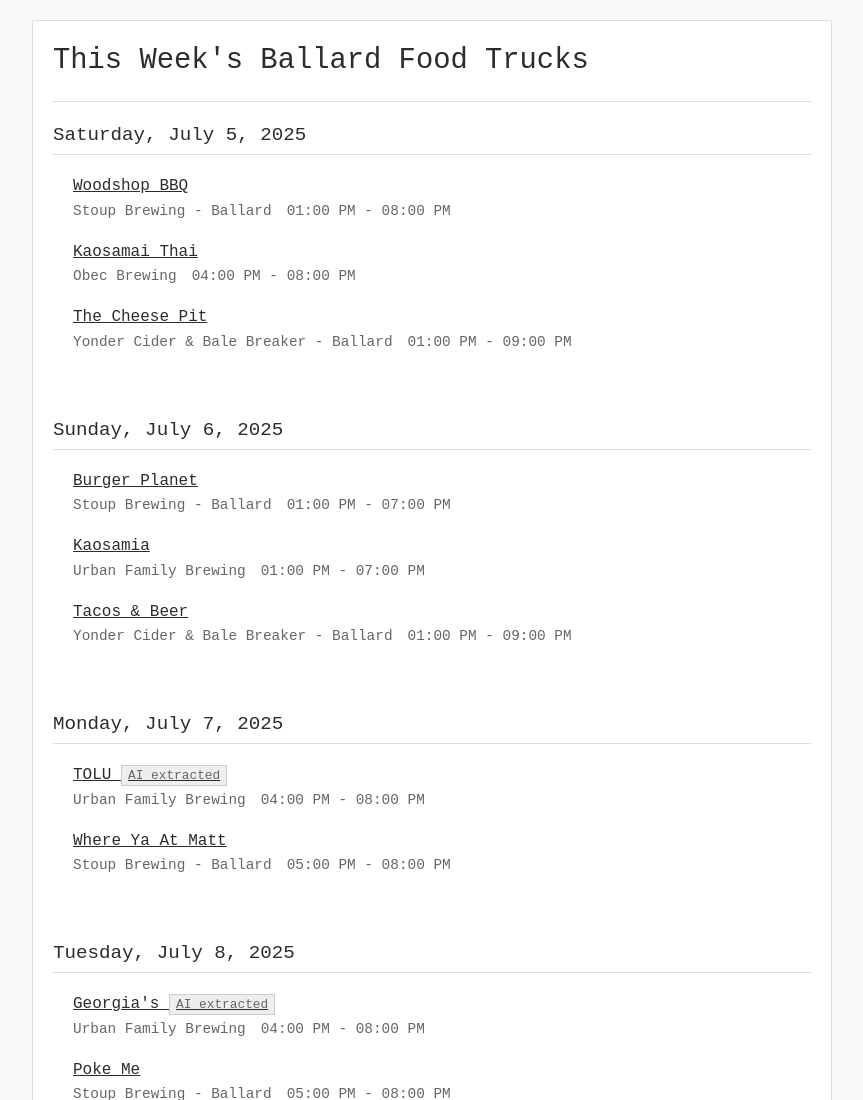
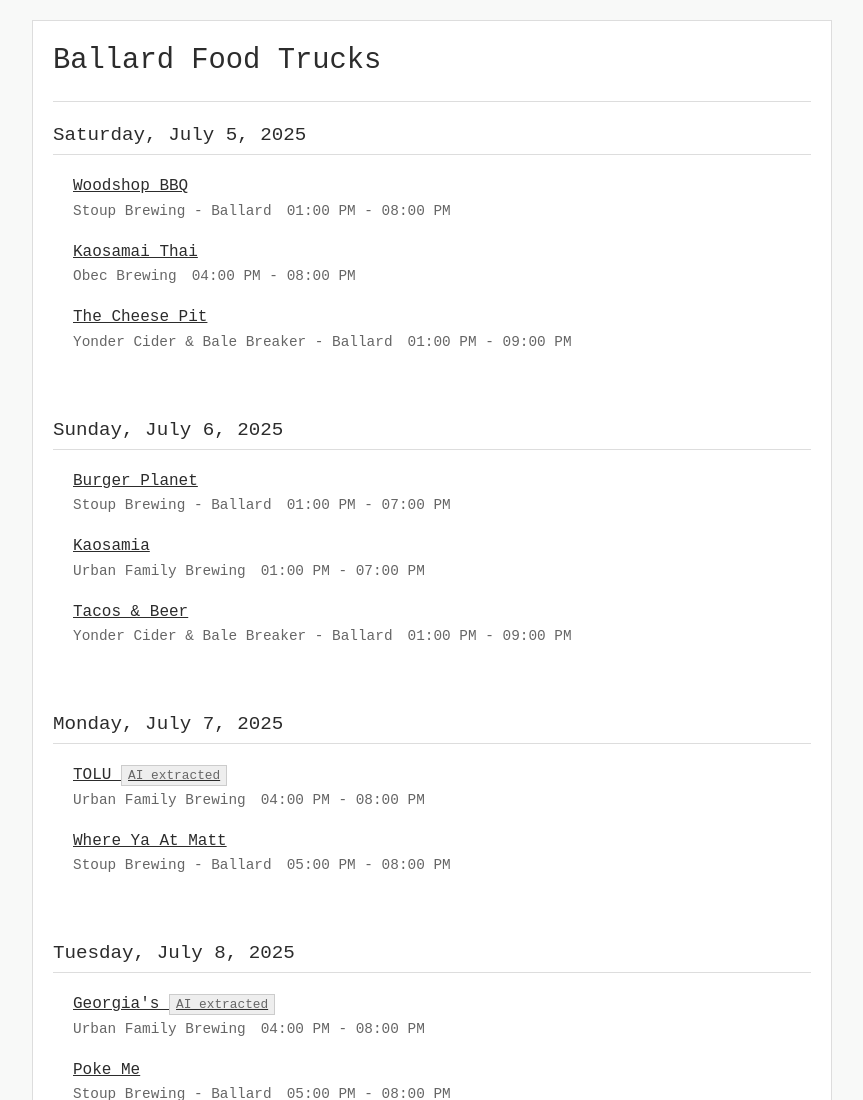
Before and after one commit to steveandroulakis/around-the-grounds, a plain HTML site: page public/index.html in a window 1280 px wide. Shown: the top 1100 px of the page, without its empty margins (208-1071 px from the left). Drawn offline with Linux system fonts and the light colour scheme.

Commit message:
visual update

```diff
--- a/public/index.html
+++ b/public/index.html
@@ -193,7 +193,7 @@
 <body>
     <div class="container">
         <div class="header">
-            <h1>This Week's Ballard Food Trucks</h1>
+            <h1>Ballard Food Trucks</h1>
         </div>
 
         <div class="content">
```
